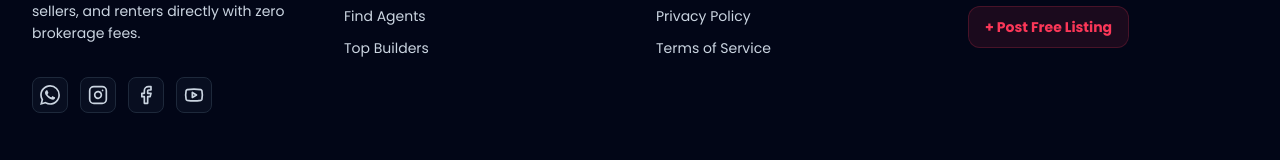
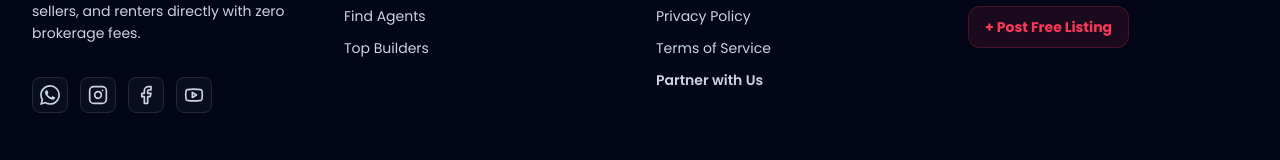
Before and after one commit to helpnestil-dotcom/nestil_pro_v1, a Next.js app: page / in a window 1280 px wide. Shown: the part 2752-2912 px from the top of the page. Built offline with nearby package versions, Linux system fonts and the light colour scheme; no server answers; the database is empty.

Commit message:
feat: add Partner with Us link to footer

```diff
--- a/src/components/footer.tsx
+++ b/src/components/footer.tsx
@@ -71,6 +71,7 @@ export function Footer() {
                         <Link href="/contact" className="text-sm text-slate-300 hover:text-primary transition-colors">Contact Support</Link>
                         <Link href="/privacy-policy" className="text-sm text-slate-300 hover:text-primary transition-colors">Privacy Policy</Link>
                         <Link href="/terms-of-service" className="text-sm text-slate-300 hover:text-primary transition-colors">Terms of Service</Link>
+                        <Link href="/shift-home/login" className="text-sm text-slate-300 hover:text-primary transition-colors font-semibold">Partner with Us</Link>
                     </nav>
                 </div>
 
```
